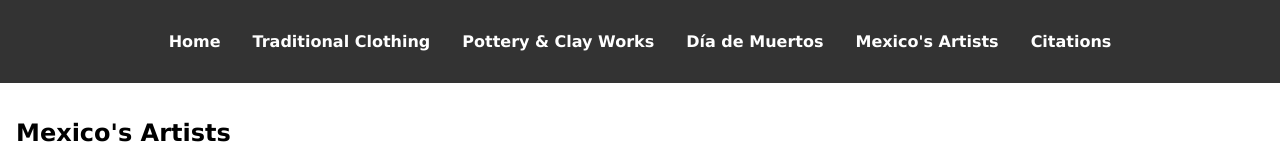
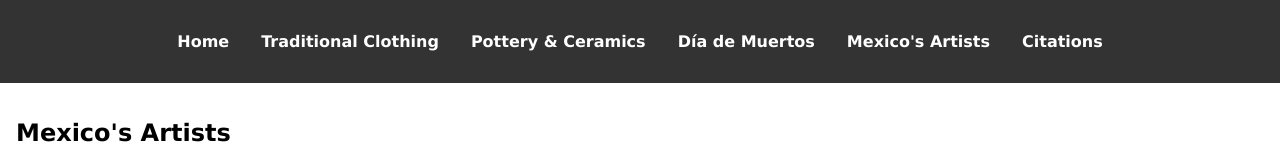
Before and after one commit to antoniav000/span205-project, a website: page famous-artists.html in a window 1280 px wide. Shown: the top 160 px of the page. Drawn offline with Linux system fonts and the light colour scheme.

Commit message:
yet another minor title change

```diff
--- a/famous-artists.html
+++ b/famous-artists.html
@@ -12,7 +12,7 @@
            <ul>
             <li><a href="index.html">Home</a></li>
             <li><a href="traditional-clothing.html">Traditional Clothing</a></li>
-            <li><a href="pottery-clay-works.html">Pottery & Clay Works</a></li>
+            <li><a href="pottery-clay-works.html">Pottery & Ceramics</a></li>
             <li><a href="altars-religious-imagery.html">Día de Muertos</a></li>
             <li><a href="famous-artists.html">Mexico's Artists</a></li>
             <li><a href="sources.html">Citations</a></li>
```
